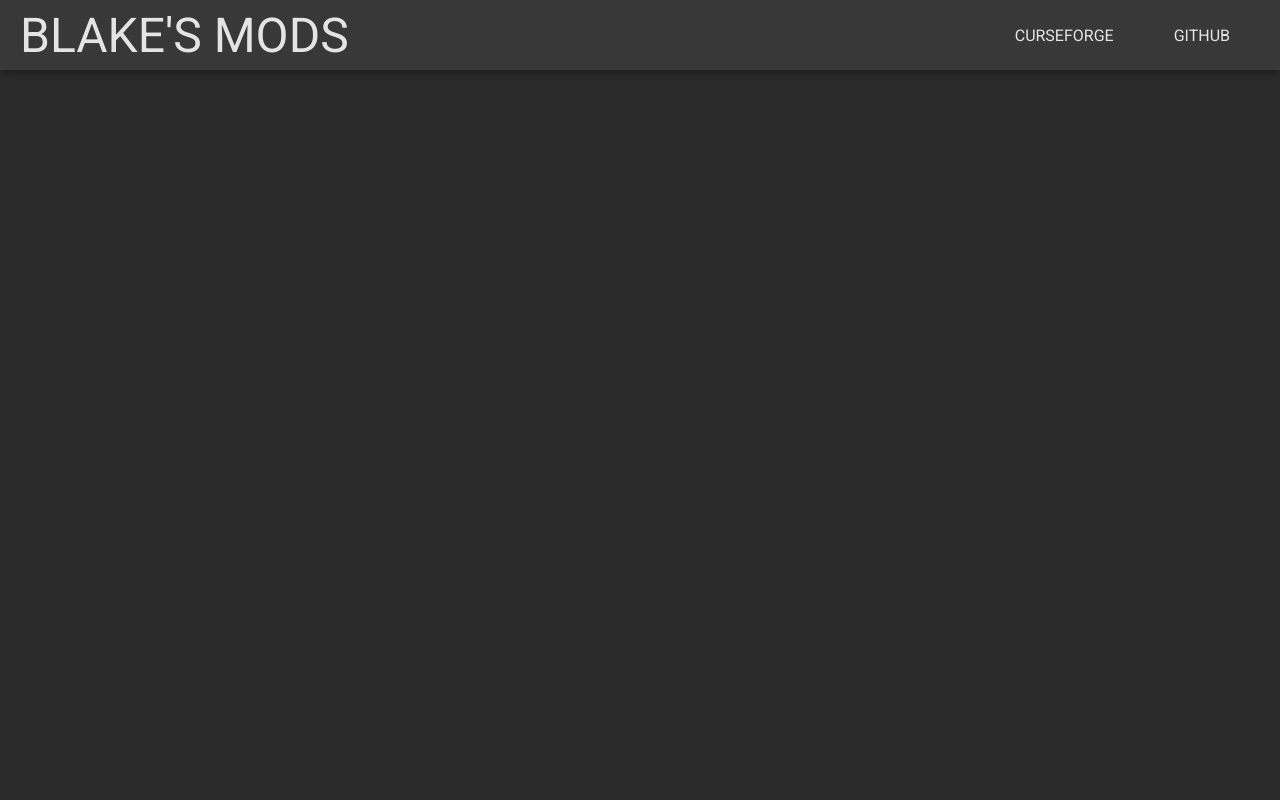
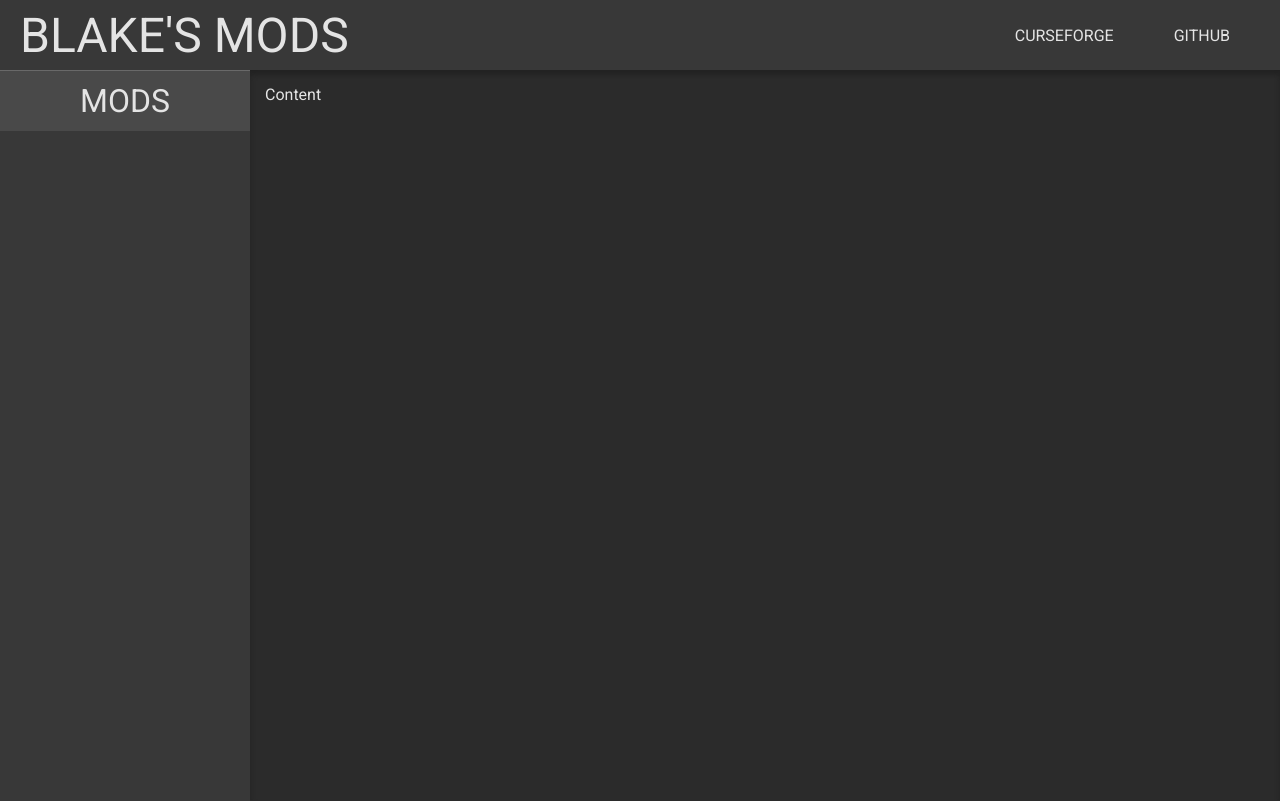
Before and after one commit to laceflowermc/mods, a React (Create React App) app: page / in a window 1280 px wide. Built offline with nearby package versions, Linux system fonts and the light colour scheme.

Commit message:
Start working on sidebar

```diff
--- a/src/App.css
+++ b/src/App.css
@@ -1,25 +1,16 @@
 .App {
   min-height: 100vh;
   background-color: #2b2b2b;
-  text-align: center;
   font-family: Roboto, Oxygen, Ubuntu, Cantarell, 'Open Sans', 'Helvetica Neue', sans-serif;
 }
 
-.App-logo {
-  height: 40vmin;
+.Content {
+  position: absolute;
+  top: 70px;
+  left: 250px;
+  right: 0px;
+  bottom: 0px;
+  padding: 15px;
+  overflow-y: auto;
+  box-shadow: inset 0 5px 5px 0 #222222;
 }
-
-.App-header {
-  background-color: #282c34;
-  min-height: 100vh;
-  display: flex;
-  flex-direction: column;
-  align-items: center;
-  justify-content: center;
-  font-size: calc(10px + 2vmin);
-  color: white;
-}
-
-.App-link {
-  color: #09d3ac;
-}
--- a/src/App.js
+++ b/src/App.js
@@ -1,14 +1,15 @@
 import React from 'react'
 import Header from './component/Header'
-import logo from './logo.svg'
+import Sidebar from './component/Sidebar'
 import './App.css'
 
 function App() {
   return (
     <div className="App">
       <Header />
+      <Sidebar />
       <div className="Content">
-
+        Content
       </div>
     </div>
   )
--- a/src/component/Header.css
+++ b/src/component/Header.css
@@ -2,12 +2,10 @@
 	display: flex;
 	height: 70px;
 	padding: 0 20px;
-	color: #e4e4e4;
 	background-color: #383838;
 	text-transform: uppercase;
 	flex-direction: row;
 	justify-content: space-between;
-	box-shadow: 0 5px 5px 0 #222222;
 }
 
 .Header-title {
--- a/src/component/Header.js
+++ b/src/component/Header.js
@@ -9,10 +9,10 @@ function Header(props) {
 			</div>
 			<div className="Header-nav">
 				<div className="Header-nav-item">
-					<a href="https://www.curseforge.com/members/blakebr0/projects" target="_blank">CurseForge</a>
+					<a href="https://www.curseforge.com/members/blakebr0/projects" target="_blank" rel="noopener noreferrer">CurseForge</a>
 				</div>
 				<div className="Header-nav-item">
-					<a href="https://github.com/BlakeBr0" target="_blank">Github</a>
+					<a href="https://github.com/BlakeBr0" target="_blank" rel="noopener noreferrer">Github</a>
 				</div>
 			</div>
 		</div>
--- /dev/null
+++ b/src/component/Sidebar.css
@@ -0,0 +1,22 @@
+.Sidebar {
+  display: flex;
+  width: 250px;
+  height: calc(100vh - 70px);
+  background-color: #383838;
+  text-transform: uppercase;
+  border-top: 1px solid #696969;
+}
+
+.Sidebar-header {
+  display: flex;
+	cursor: pointer;
+  width: 100%;
+  height: 40px;
+  padding: 10px;
+	font-size: 2em;
+  background-color: #494949;
+}
+
+.Sidebar-header div {
+  margin: auto;
+}
--- /dev/null
+++ b/src/component/Sidebar.js
@@ -0,0 +1,14 @@
+import React from 'react'
+import './Sidebar.css'
+
+function Sidebar(props) {
+	return (
+		<div className="Sidebar">
+      <div className="Sidebar-header">
+        <div>Mods</div>
+      </div>
+		</div>
+	)
+}
+
+export default Sidebar
--- a/src/index.css
+++ b/src/index.css
@@ -1,6 +1,7 @@
 body {
   margin: 0;
   padding: 0;
+  color: #e4e4e4;
   font-family: 'Roboto', sans-serif;
   -webkit-font-smoothing: antialiased;
   -moz-osx-font-smoothing: grayscale;
```
